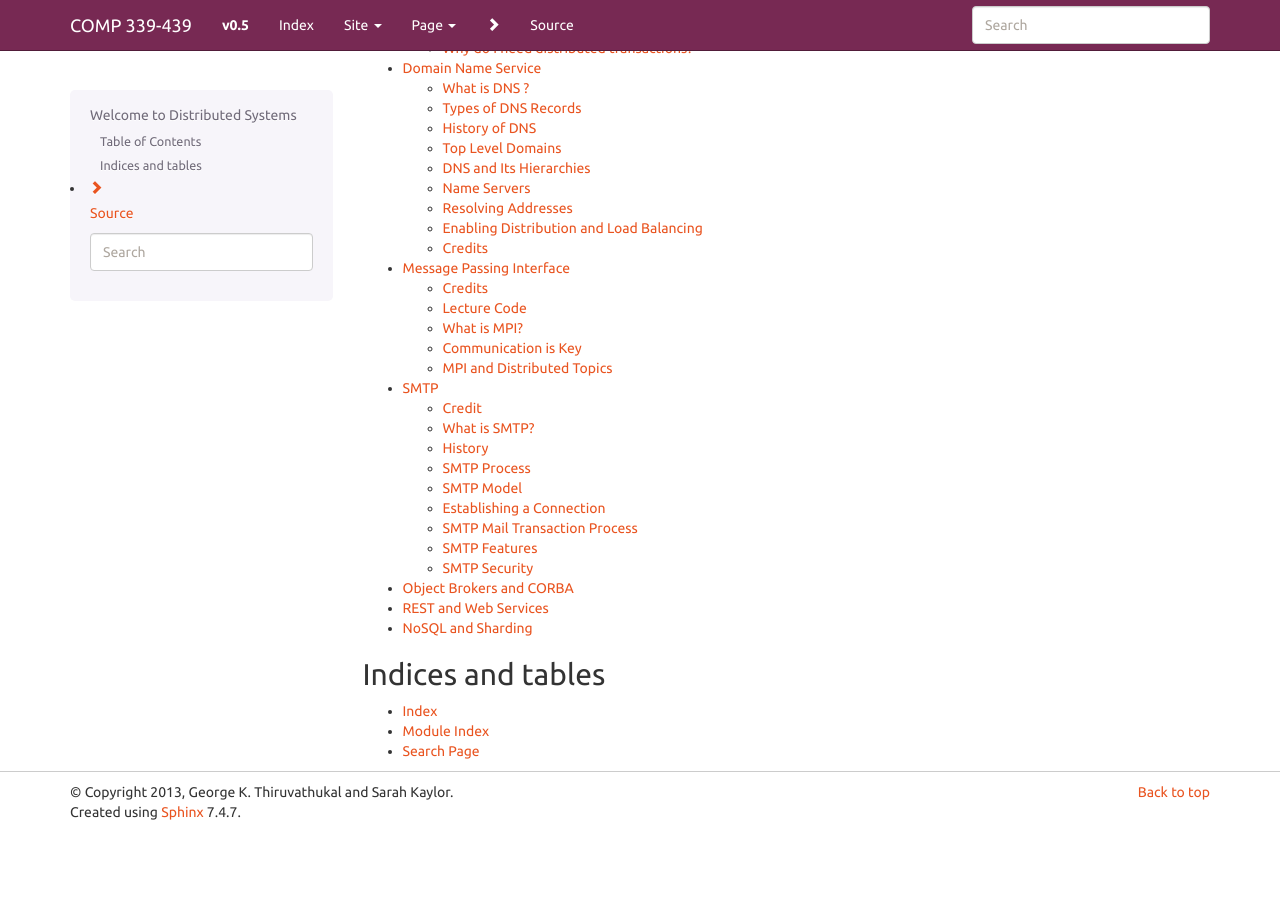
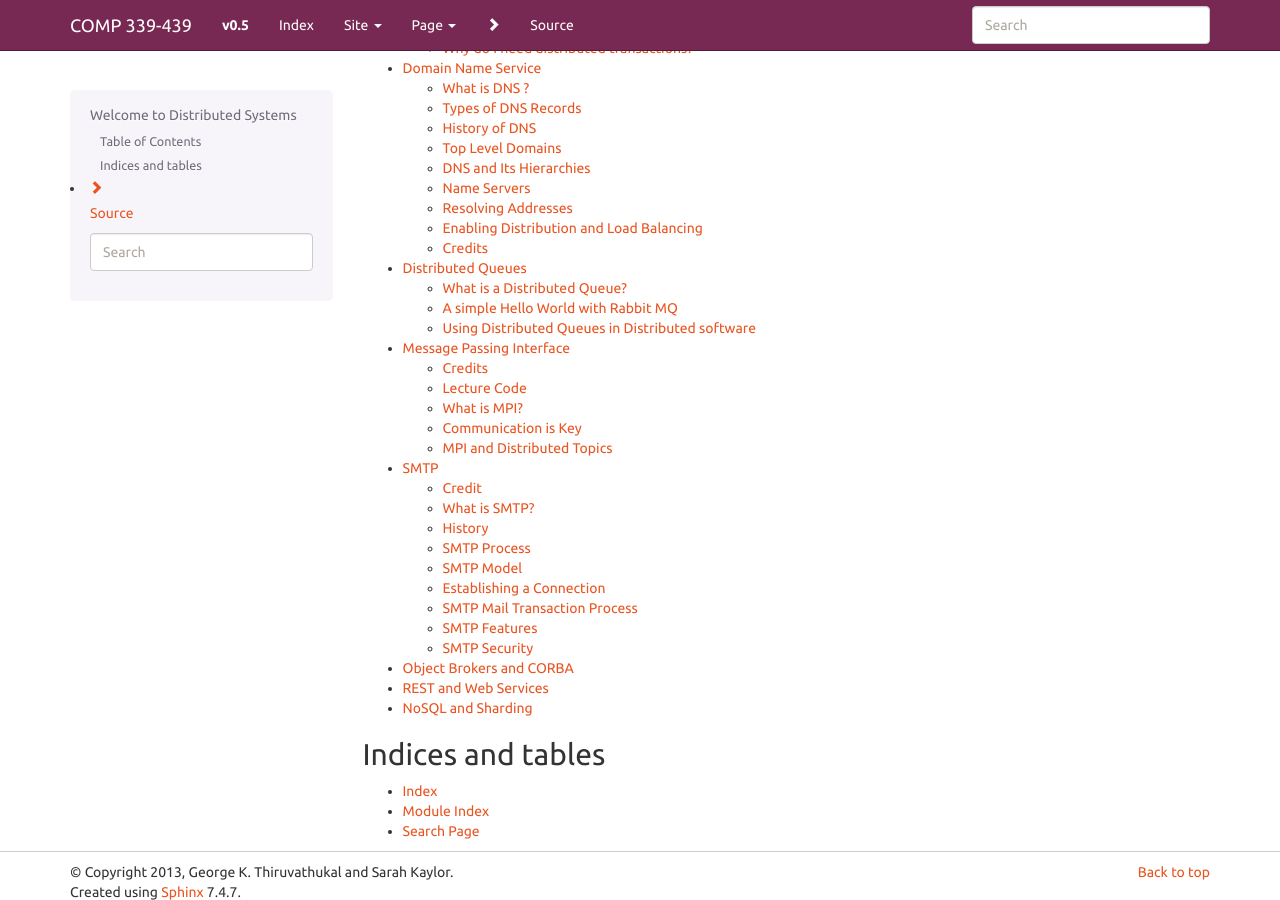
Before and after one commit to LoyolaChicagoBooks/distributedsystems, a Sphinx documentation site: the page built from source/index.rst, in a window 1280 px wide and 900 px high, scrolled down 4735 px. Built offline with Sphinx 7.4.7, drawn with Linux system fonts in a browser that asks for light colours; before the commit the page ends 5567 px from its top, so only the background shows below that; some of the changed lines change nothing that is shown.

Commit message:
started distributed queue lecture

```diff
--- a/source/index.rst
+++ b/source/index.rst
@@ -23,6 +23,7 @@
    clocks
    trans
    dns
+   queue
    mpi
    smtp
    corba
--- /dev/null
+++ b/source/queue.rst
@@ -0,0 +1,95 @@
+
+Distributed Queues
+==================
+
+
+What is a Distributed Queue?
+----------------------------
+
+- A distributed queue is a distributed, transactional database that supports queued, structured messages. Distributed queues are read/write databases.
+
+- Distributed queues are a commonly used mechanism to provide reliable and scalable messaging between components in a distributed system
+
+
+
+A simple Hello World with Rabbit MQ
+-----------------------------------
+
+* Prerequisites are getting the 3rd party RabbitMQ library, setting up the service, and creating an instance of the distributed queue in RabbitMQ’s database. These are all fairly straight forward:
+
+* The sender code:
+
+
+::
+
+	import com.rabbitmq.client.Channel;
+	import com.rabbitmq.client.Connection;
+	import com.rabbitmq.client.ConnectionFactory;
+
+	public class Send {
+
+	  private final static String QUEUE_NAME = "hello";
+
+	  public static void main(String[] argv) throws Exception {
+	    ConnectionFactory factory = new ConnectionFactory();
+	    factory.setHost("localhost");
+	    Connection connection = factory.newConnection();
+	    Channel channel = connection.createChannel();
+
+	    channel.queueDeclare(QUEUE_NAME, false, false, false, null);
+	    String message = "Hello World!";
+	    channel.basicPublish("", QUEUE_NAME, null, message.getBytes("UTF-8"));
+	    System.out.println(" [x] Sent '" + message + "'");
+
+	    channel.close();
+	    connection.close();
+	  }
+	}
+
+
+* The receiver code:
+
+::
+
+	import com.rabbitmq.client.*;
+
+	import java.io.IOException;
+
+	public class Recv {
+
+	  private final static String QUEUE_NAME = "hello";
+
+	  public static void main(String[] argv) throws Exception {
+	    ConnectionFactory factory = new ConnectionFactory();
+	    factory.setHost("localhost");
+	    Connection connection = factory.newConnection();
+	    Channel channel = connection.createChannel();
+
+	    channel.queueDeclare(QUEUE_NAME, false, false, false, null);
+	    System.out.println(" [*] Waiting for messages. To exit press CTRL+C");
+
+	    Consumer consumer = new DefaultConsumer(channel) {
+	      @Override
+	      public void handleDelivery(String consumerTag, Envelope envelope, AMQP.BasicProperties properties, byte[] body) throws IOException {
+	        String message = new String(body, "UTF-8");
+	        System.out.println(" [x] Received '" + message + "'");
+	      }
+	    };
+	    channel.basicConsume(QUEUE_NAME, true, consumer);
+	  }
+	}
+
+
+* Overall, this kind of code is fairly simple
+
+
+Using Distributed Queues in Distributed software
+------------------------------------------------
+
+* A key thing to remember is that distributed queues are a building block, and not a complete queueing solution in and of themselves. What distributed queues give you are the tools to build a proper distributed message or job processing system. Actual implementations need further consideration
+
+* For example, if you’re trying to ensure that a client queueing a job, and the processing of the job is fully successful or not you need to be careful with how you use the queue:
+
+	* If the job processor dequeues a job and crashes while processing it, the client will not know for sure that the job was completed.
+	* If the job processor simply leaves the job in the queue while processing, you cannot guarantee that another job processor won’t redundantly perform the work itself.
+	* If there are more transactions within a system (such as from another database), there may not be a more global transaction to make the entire job atomic.
```
